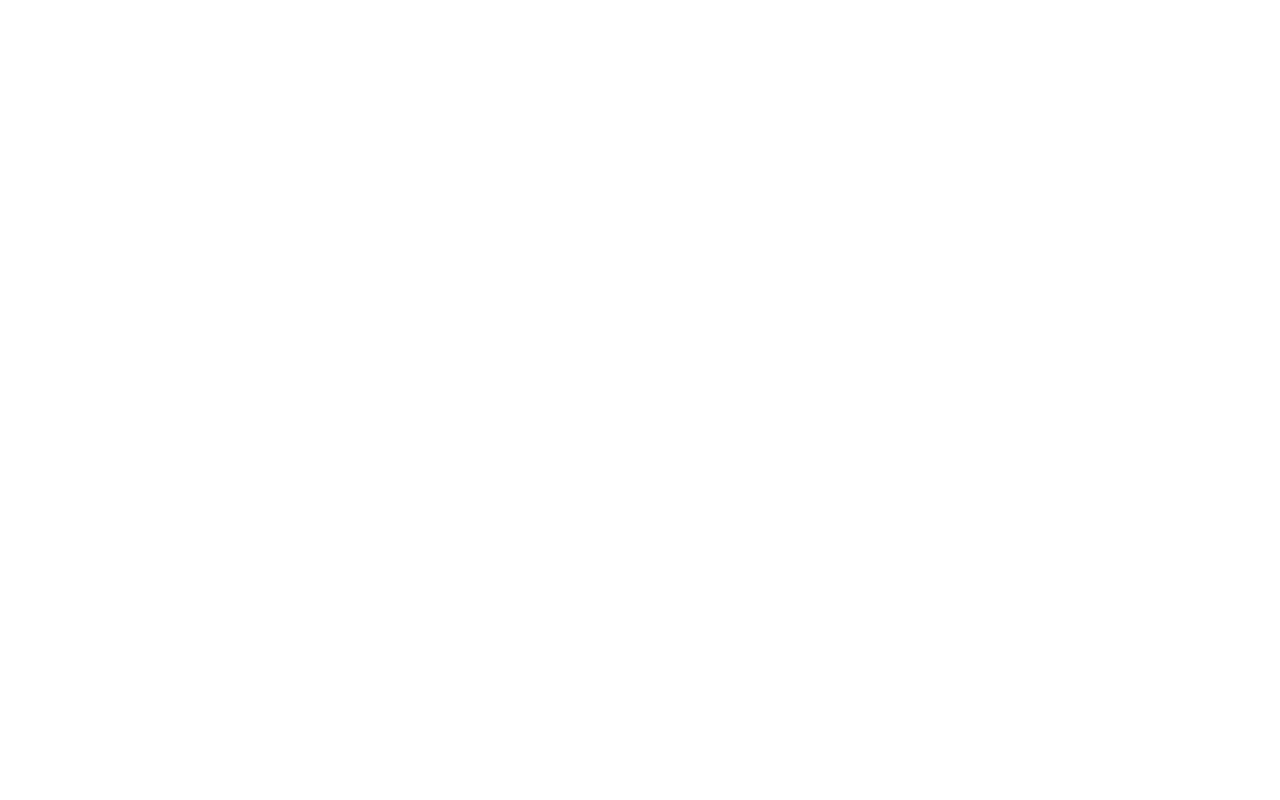
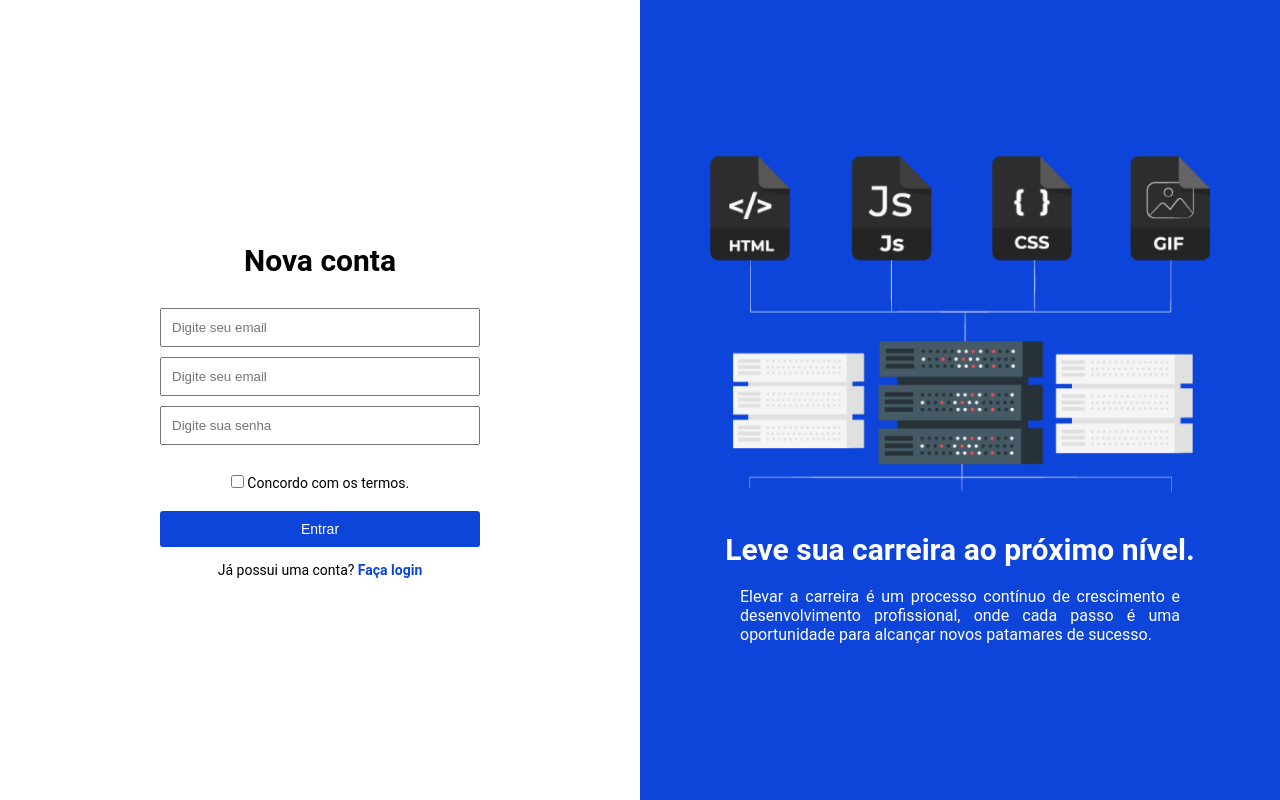
Before and after one commit to brunopeixotoo/projeto-tela-de-login, a plain HTML site: page index.html in a window 1280 px wide. Drawn offline with Linux system fonts and the light colour scheme.

Commit message:
tela de login

```diff
--- /dev/null
+++ b/assets/css/style.css
@@ -0,0 +1,141 @@
+* {
+    box-sizing: border-box;
+    padding: 0;
+    margin: 0;
+    outline: 0;
+}
+
+body {
+    --color-blue: rgb(13, 68, 218);
+    --color-white: white;
+
+    font-family: "Roboto", sans-serif;
+}
+
+#wall {
+    height: 100vh;
+
+}
+
+#container {
+    margin: 0 auto;
+    width: 100%;
+    min-height: 100%;
+    display: flex;
+    align-items: center;
+    justify-content: center;
+
+}
+
+.column {
+    flex-grow: 1;
+    width: 80%;
+}
+
+.left {
+    display: flex;
+    align-items: center;
+    justify-content: center;
+}
+
+.login-panel{
+    width: 100%;
+    display: flex;
+    align-items: center;
+    justify-content: center;
+    flex-direction: column;
+}
+
+.login-panel h1{
+    font-size: 30px;
+    margin: 20px 0 30px 0;
+}
+
+.login-panel form{
+    display: flex;
+    justify-content: center;
+    align-items: center;
+    flex-direction: column;
+    font-size: 14px;
+    width: 100%;
+}
+
+.login-panel form input {
+   padding: 10px;
+    margin-bottom: 10px;
+    width: 50%;
+
+}
+
+.login-panel form input[type="text"]:focus, input[type="email"]:focus, input[type="password"]:focus {
+    outline: 0;
+    border: 1px solid var(--color-blue);
+}
+
+.termos {
+    margin: 20px;
+    font-size: 14px;
+}
+
+.button {
+    background-color: var(--color-blue);
+    font-size: 14px;
+    color: var(--color-white);
+    border-radius: 3px;
+    border: none;
+    padding: 10px;
+    width: 50%;
+}
+
+.link-acesso {
+    margin-top: 15px;
+    font-size: 14px;
+}
+
+.link-acesso p a{
+    font-size: 14px;
+    text-decoration: none;
+    color: var(--color-blue);
+    font-weight: bold;
+}
+
+.column.right {
+    background-color: var(--color-blue);
+    height: 100vh;
+}
+
+.right {
+    display: flex;
+    align-items: center;
+    justify-content: center;
+    flex-direction: column;
+}
+
+.imagem {
+    display: flex;
+    justify-content: center;
+    align-items: center;
+    max-width: 500px;
+
+}
+
+.text-right {
+    color: var(--color-white);
+    margin-top: 40px;
+    text-align: center;
+}
+
+.text-right h2 {
+    font-size: 30px;
+}
+
+.descricao {
+    margin-top: 20px;
+    text-align: justify;
+    width: 100%;
+
+}
+
+.descricao p {
+    margin: auto 100px;
+}
--- a/index.html
+++ b/index.html
@@ -3,9 +3,43 @@
 <head>
     <meta charset="UTF-8">
     <meta name="viewport" content="width=device-width, initial-scale=1.0">
+    <link rel="stylesheet" href="./assets/css/style.css">
     <title>Página de Login</title>
 </head>
 <body>
-
+    <div id="wall">
+        <nav id="container">
+            <div class="column left">
+                <div class="login-panel">
+                    <h1>Nova conta</h1>
+                    <form>
+                        <input placeholder="Digite seu email" type="text" name="username/">
+                        <input placeholder="Digite seu email" type="email" name="email/">
+                        <input placeholder="Digite sua senha" type="password" name="password/">
+                    </form>
+                    <div class="termos">
+                        <input type="checkbox"> Concordo com os termos.
+                    </div>
+                    <button class="button">
+                        Entrar
+                    </button>
+                    <div class="link-acesso">
+                        <p>Já possui uma conta? <a href="a">Faça login</a></p>
+                    </div>
+                </div>
+            </div>
+            <div class="column right">
+                <div class="main">
+                    <img class="imagem" src="./assets/img/info.png" alt="Imagem Ilustrativa">
+                </div>
+                <div class="text-right">
+                    <h2>Leve sua carreira ao próximo nível.</h2>
+                    <div class="descricao">
+                        <p>Elevar a carreira é um processo contínuo de crescimento e desenvolvimento profissional, onde cada passo é uma oportunidade para alcançar novos patamares de sucesso. </p>
+                    </div>
+                </div>
+            </div>
+        </nav>
+    </div>
 </body>
 </html>
```
Also changed, not shown: assets/img/info.png (added).
